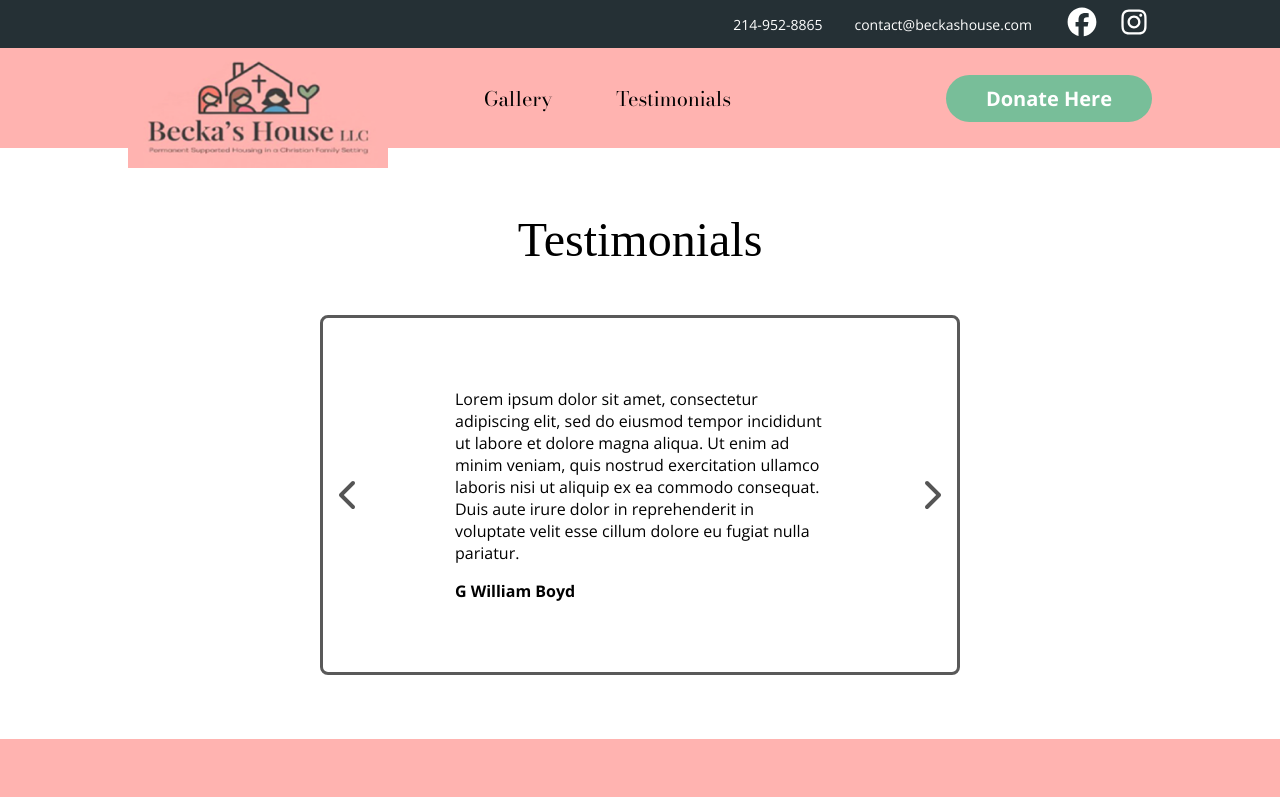
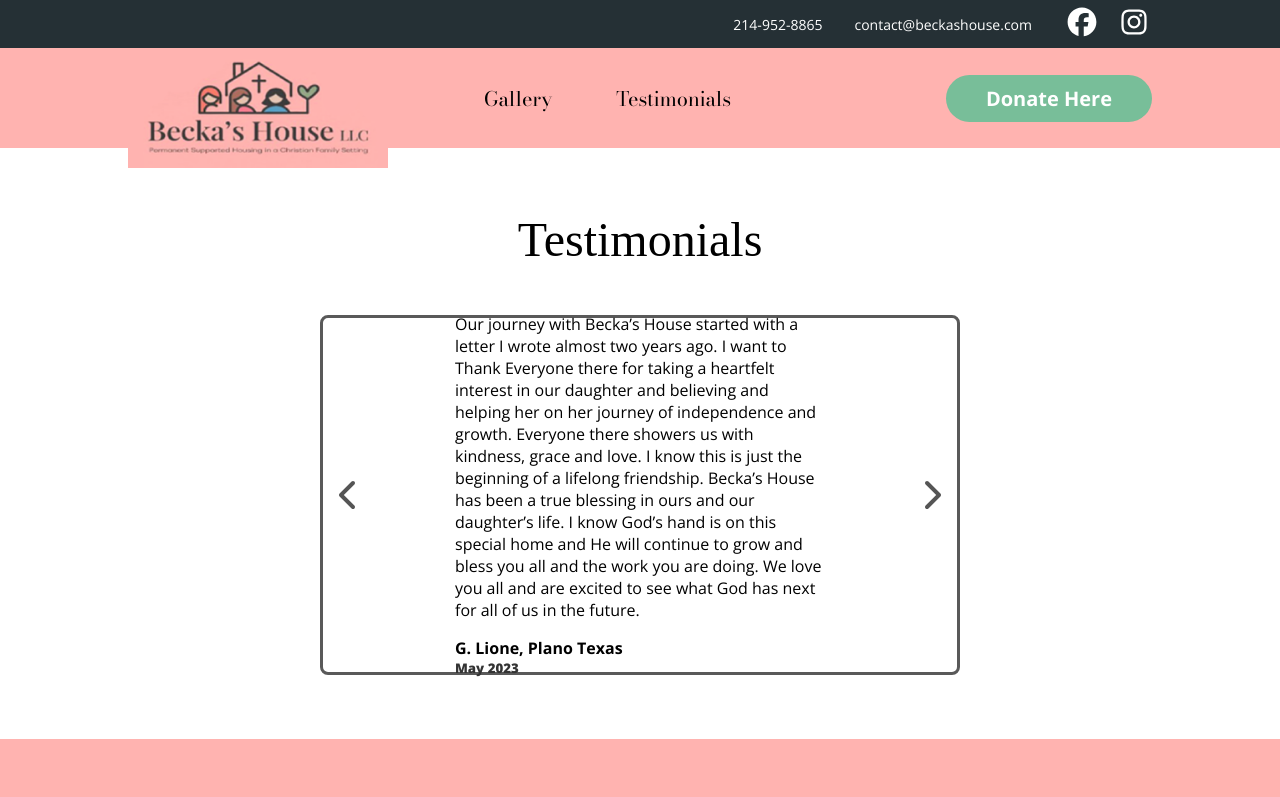
Before and after one commit to gwilliamboyd/beckas-house, a Next.js app: page /testimonials in a window 1280 px wide. Shown: the top 797 px of the page. Built offline with nearby package versions, Linux system fonts and the light colour scheme.

Commit message:
Adds date to testimonials

```diff
--- a/components/Testimonials/Entry.jsx
+++ b/components/Testimonials/Entry.jsx
@@ -4,16 +4,17 @@ import { Open_Sans } from 'next/font/google'
 
 const open_sans = Open_Sans({
   subsets: ['latin'],
-  weight: ['400', '700'],
+  weight: ['400', '700', '800'],
 })
 
-const Entry = ({ index, review, name }) => {
+const Entry = ({ index, review, name, date }) => {
   return (
     <div
       key={index}
       className={`${open_sans.className} ${styles.entryWrapper}`}>
       <p className={styles.entryReview}>{review}</p>
       <h4 className={styles.entryName}>{name}</h4>
+      <h5 className={styles.entryDate}>{date}</h5>
     </div>
   )
 }
--- a/components/Testimonials/Testimonials.jsx
+++ b/components/Testimonials/Testimonials.jsx
@@ -21,6 +21,7 @@ const Testimonials = ({ currentIndex, setCurrentIndex, entries }) => {
         index={currentIndex}
         review={entries[currentIndex].review}
         name={entries[currentIndex].name}
+        date={entries[currentIndex].date}
       />
     </>
   )
--- a/components/Testimonials/entries/entries.json
+++ b/components/Testimonials/entries/entries.json
@@ -1,14 +1,7 @@
 [
   {
-    "review": "Lorem ipsum dolor sit amet, consectetur adipiscing elit, sed do eiusmod tempor incididunt ut labore et dolore magna aliqua. Ut enim ad minim veniam, quis nostrud exercitation ullamco laboris nisi ut aliquip ex ea commodo consequat. Duis aute irure dolor in reprehenderit in voluptate velit esse cillum dolore eu fugiat nulla pariatur.",
-    "name": "G William Boyd"
-  },
-  {
-    "review": "Tempus leo eu aenean sed diam urna tempor. Pulvinar vivamus fringilla lacus nec metus bibendum egestas. Iaculis massa nisl malesuada lacinia integer nunc posuere. Ut hendrerit semper vel class aptent taciti sociosqu.",
-    "name": "Henry Winget"
-  },
-  {
-    "review": "Quisque faucibus ex sapien vitae pellentesque sem placerat. In id cursus mi pretium tellus duis convallis. Tempus leo eu aenean sed diam urna tempor. Pulvinar vivamus fringilla lacus nec metus bibendum egestas. Iaculis massa nisl malesuada lacinia integer nunc posuere. Ut hendrerit semper vel class aptent taciti sociosqu. Ad litora torquent per conubia nostra inceptos himenaeos.",
-    "name": "Brandon Johnson"
+    "review": "Our journey with Becka’s House started with a letter I wrote almost two years ago. I want to Thank Everyone there for taking a heartfelt interest in our daughter and believing and helping her on her journey of independence and growth. Everyone there showers us with kindness, grace and love. I know this is just the beginning of a lifelong friendship. Becka’s House has been a true blessing in ours and our daughter’s life. I know God’s hand is on this special home and He will continue to grow and bless you all and the work you are doing. We love you all and are excited to see what God has next for all of us in the future.",
+    "name": "G. Lione, Plano Texas",
+    "date": "May 2023"
   }
 ]
--- a/styles/testimonials.module.css
+++ b/styles/testimonials.module.css
@@ -43,3 +43,9 @@
   flex-direction: column;
   gap: 1em;
 }
+
+.entryDate {
+  font-weight: 800;
+  color: #333;
+  margin-top: -16px;
+}
```
